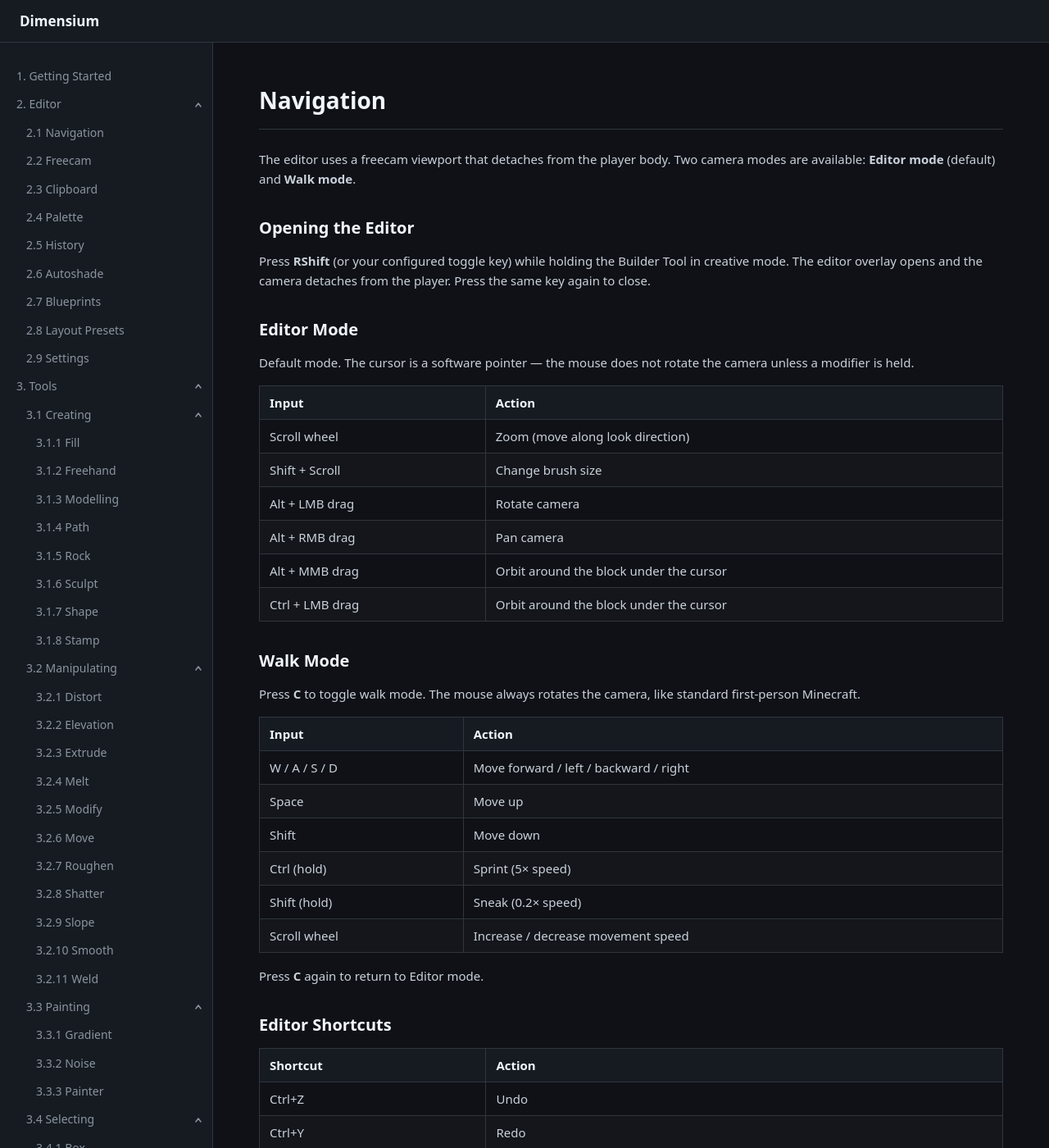
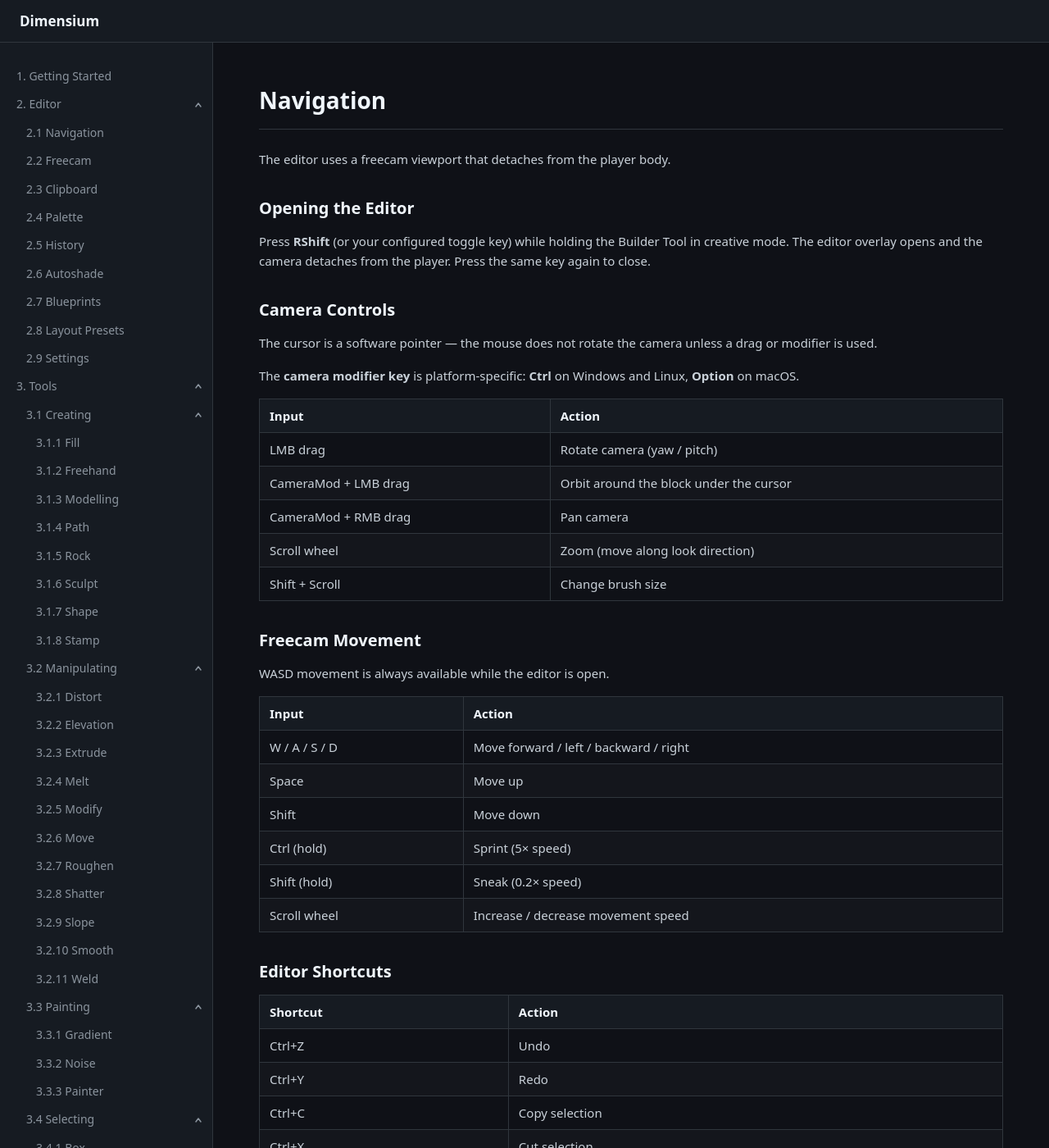
Before and after one commit to thehighcruw/Dimensium, a Jekyll site: the page built from docs/editor/navigation.md, in a window 1280 px wide and 1400 px high. Shown: the whole window at 82% size. Built offline with Jekyll 4.4.1, drawn with Linux system fonts in a browser that asks for light colours; some of the changed text lies outside the part shown.

Commit message:
chore(docs): fix reference of keybinds

```diff
--- a/docs/editor/navigation.md
+++ b/docs/editor/navigation.md
@@ -3,28 +3,29 @@
 title: Navigation
 ---
 
-The editor uses a freecam viewport that detaches from the player body. Two camera modes are available: **Editor mode** (default) and **Walk mode**.
+The editor uses a freecam viewport that detaches from the player body.
 
 ## Opening the Editor
 
 Press **RShift** (or your configured toggle key) while holding the Builder Tool in creative mode. The editor overlay opens and the camera detaches from the player. Press the same key again to close.
 
-## Editor Mode
+## Camera Controls
 
-Default mode. The cursor is a software pointer — the mouse does not rotate the camera unless a modifier is held.
+The cursor is a software pointer — the mouse does not rotate the camera unless a drag or modifier is used.
+
+The **camera modifier key** is platform-specific: **Ctrl** on Windows and Linux, **Option** on macOS.
 
 | Input | Action |
 |---|---|
+| LMB drag | Rotate camera (yaw / pitch) |
+| CameraMod + LMB drag | Orbit around the block under the cursor |
+| CameraMod + RMB drag | Pan camera |
 | Scroll wheel | Zoom (move along look direction) |
 | Shift + Scroll | Change brush size |
-| Alt + LMB drag | Rotate camera |
-| Alt + RMB drag | Pan camera |
-| Alt + MMB drag | Orbit around the block under the cursor |
-| Ctrl + LMB drag | Orbit around the block under the cursor |
 
-## Walk Mode
+## Freecam Movement
 
-Press **C** to toggle walk mode. The mouse always rotates the camera, like standard first-person Minecraft.
+WASD movement is always available while the editor is open.
 
 | Input | Action |
 |---|---|
@@ -34,8 +35,6 @@
 | Ctrl (hold) | Sprint (5× speed) |
 | Shift (hold) | Sneak (0.2× speed) |
 | Scroll wheel | Increase / decrease movement speed |
-
-Press **C** again to return to Editor mode.
 
 ## Editor Shortcuts
 
@@ -50,6 +49,11 @@
 | Enter / Numpad Enter | Confirm placement (shape, clipboard, path, modelling) |
 | Escape | Cancel active drag or placement; deselect tool |
 | RShift | Toggle editor on / off |
+| Ctrl+F | Fill selection with active block |
+| Ctrl+P | Save blueprint |
+| Ctrl+B | Open blueprint browser |
+| Ctrl+. | Open settings |
+| Arrow keys / PgUp / PgDn | Nudge active gizmo 1 block |
 
 ## Tool Shortcuts
 
@@ -65,6 +69,6 @@
 
 ## Tips
 
-- Orbit (Alt+MMB or Ctrl+LMB) always pivots around the first block hit by a ray from the camera — useful for inspecting a specific structure.
+- Orbit (CameraMod + LMB) always pivots around the first block hit by a ray from the camera — useful for inspecting a specific structure.
 - In Editor mode, brush size can be changed without switching tools: hold Shift and scroll.
-- Walk mode speed persists between sessions; scroll to adjust it before entering walk mode for precise navigation.
+- Freecam movement speed persists between sessions; scroll to adjust it for precise navigation.
```
Also changed, not shown: docs/editor/freecam.md (+9 -8 lines).
